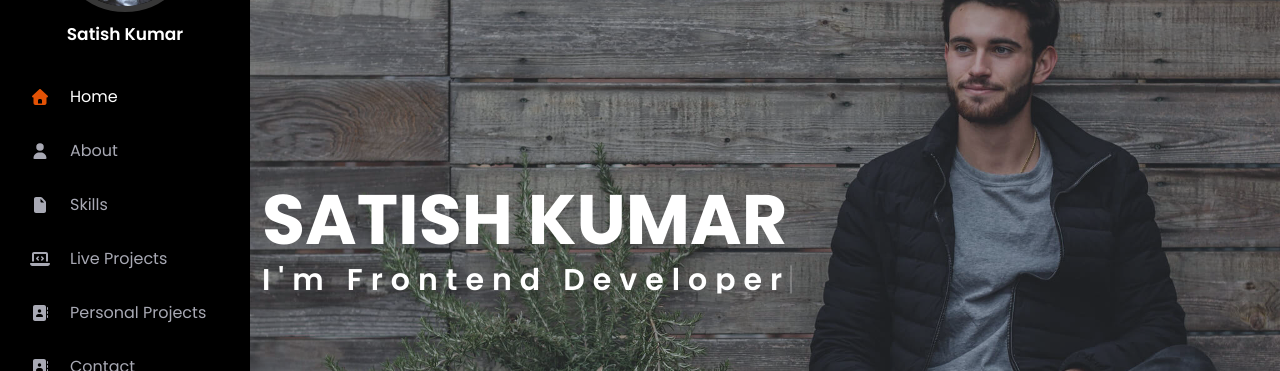
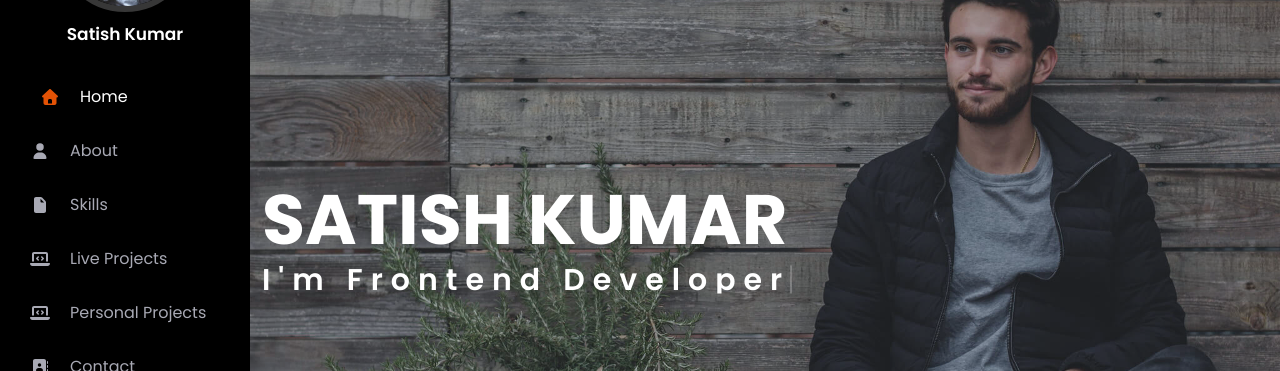
Before and after one commit to satish166/satish-sandhu-portfolio, a Next.js app: page / in a window 1280 px wide. In both pictures the pointer is over the link "Home". Shown: the part 148-519 px from the top of the page. Built offline with nearby package versions, Linux system fonts and the light colour scheme.

Commit message:
final last commit

```diff
--- a/app/components/sidebar/sidebar.scss
+++ b/app/components/sidebar/sidebar.scss
@@ -48,9 +48,11 @@
                 display: flex;
                 align-items: center;
                 gap: 20px;
+                transition: 0.5s;
 
                 &:hover {
-                    color: white;
+                    color: $white;
+                    margin-left: 10px;
 
                     svg {
                         color: $primary;
--- a/app/components/sidebar/sidebar.tsx
+++ b/app/components/sidebar/sidebar.tsx
@@ -46,7 +46,7 @@ export default function SideBar() {
                 <a href="#liveprojects"><FontAwesomeIcon icon={faLaptopCode} /> Live Projects</a>
               </li>
               <li>
-                <a href="#personalprojects"><FontAwesomeIcon icon={faAddressBook} /> Personal Projects</a>
+                <a href="#personalprojects"><FontAwesomeIcon icon={faLaptopCode} /> Personal Projects</a>
               </li>
               <li>
                 <a href="#contactus"><FontAwesomeIcon icon={faAddressBook} /> Contact</a>
```
